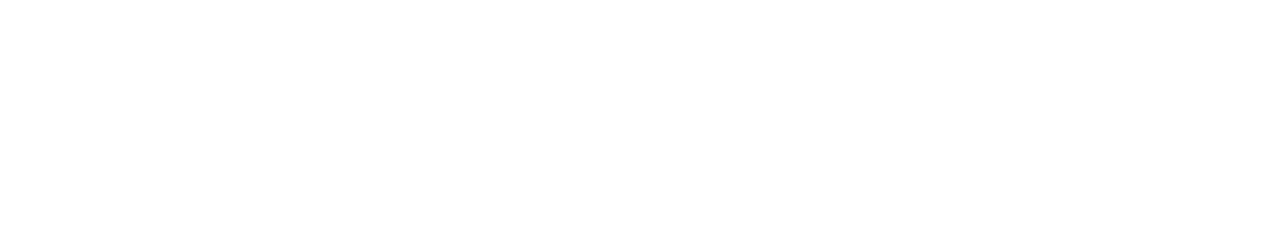
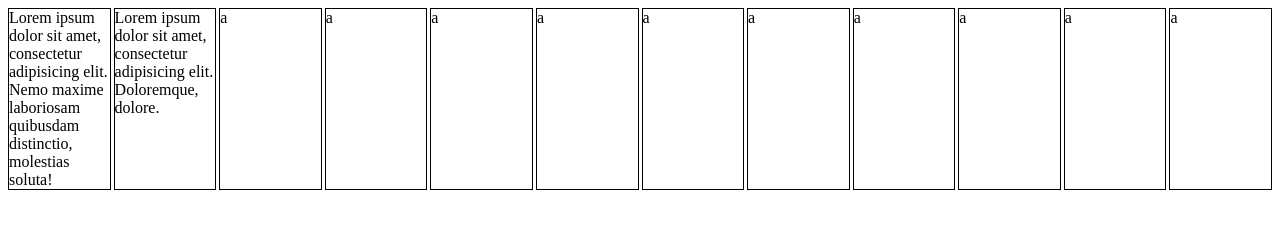
Before and after one commit to DavidSBowen/davidsbowen.github.io, a plain HTML site: page testfile.html in a window 1280 px wide. Drawn offline with Linux system fonts and the light colour scheme.

Commit message:
altered test files for testing css grid

```diff
--- /dev/null
+++ b/css/testStyle.css
@@ -0,0 +1,16 @@
+.mainContainer {
+  display:grid;
+  grid-template-columns: repeat(12, 1fr);
+  grid-template-rows: 1fr 1fr 1fr;
+  /*justify-items: center;*/
+  /*align-items: center;*/
+  grid-gap: 3px;
+  align-items:stretch;
+}
+
+.item {
+  border: 1px solid black;
+  /*height: 100%;*/
+  /*width: 100%;*/
+  /*text-align: center;*/
+}
--- a/testfile.html
+++ b/testfile.html
@@ -1,10 +1,27 @@
 <!DOCTYPE html>
 <html>
-  <head>
-    <meta charset="utf-8">
-    <title>Test</title>
-  </head>
-  <body>
 
-  </body>
+<head>
+  <meta charset="utf-8">
+  <title>Test</title>
+  <link rel="stylesheet" href="css/testStyle.css">
+</head>
+
+<body>
+  <div class="mainContainer">
+    <div class="item">Lorem ipsum dolor sit amet, consectetur adipisicing elit. Nemo maxime laboriosam quibusdam distinctio, molestias soluta!</div>
+    <div class="item">Lorem ipsum dolor sit amet, consectetur adipisicing elit. Doloremque, dolore.</div>
+    <div class="item">a</div>
+    <div class="item">a</div>
+    <div class="item">a</div>
+    <div class="item">a</div>
+    <div class="item">a</div>
+    <div class="item">a</div>
+    <div class="item">a</div>
+    <div class="item">a</div>
+    <div class="item">a</div>
+    <div class="item">a</div>
+  </div>
+</body>
+
 </html>
```
